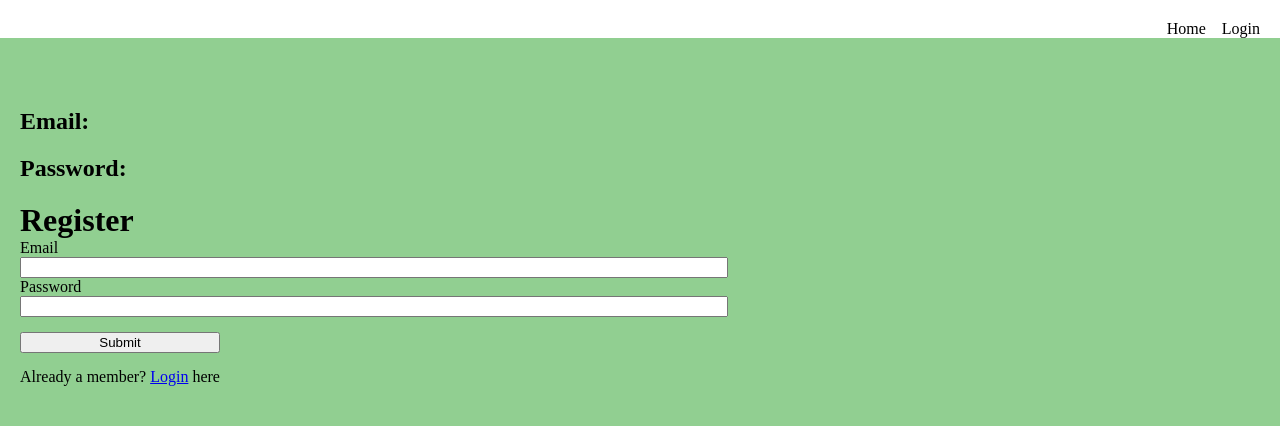
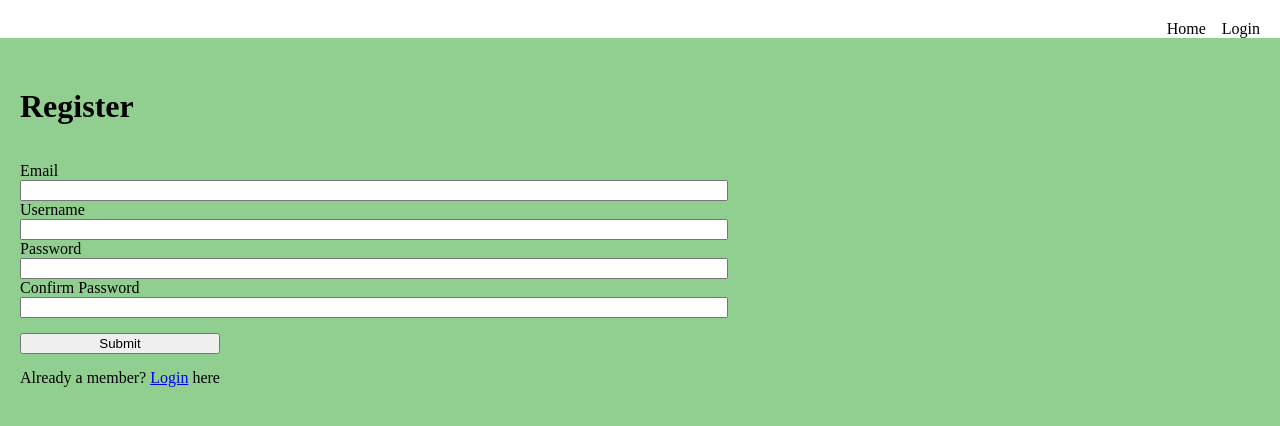
Before and after one commit to matthewcourtneydev/MERN-skeleton, a React (Create React App) app in the folder client/: page /register in a window 1280 px wide. Shown: the top 426 px of the page. Built offline with nearby package versions, Linux system fonts and the light colour scheme.

Commit message:
mdcdev_mern added in a few password checks and updated schema will need to add a check for all required fields on register form

```diff
--- a/client/src/components/login-form.jsx
+++ b/client/src/components/login-form.jsx
@@ -14,8 +14,6 @@ const LoginForm = () => {
       password: passwordVal.current.value,
     };
 
-    console.log(formData);
-
     fetch("http://localhost:3001/login", {
       method: "POST",
       headers: {
@@ -27,7 +25,10 @@ const LoginForm = () => {
         return response.json();
       })
       .then((data) => {
-        console.log(data);
+        if (formData.password !== data.user.password) {
+          setError("Incorrect Password");
+          return;
+        }
         if (data.error) {
           setError(data.error);
           return;
--- a/client/src/components/register-form.jsx
+++ b/client/src/components/register-form.jsx
@@ -4,13 +4,17 @@ import { useNavigate } from "react-router-dom";
 const RegisterForm = () => {
   const [error, setError] = useState();
   const emailVal = useRef();
+  const usernameVal = useRef();
   const passwordVal = useRef();
+  const confirmPasswordVal = useRef();
   const navigate = useNavigate();
 
   function getFormValues() {
     return {
       email: emailVal.current.value,
+      username: usernameVal.current.value,
       password: passwordVal.current.value,
+      confirmPassword: confirmPasswordVal.current.value
     };
   }
 
@@ -26,7 +30,6 @@ const RegisterForm = () => {
         return response.json();
       })
       .then((data) => {
-        console.log(data);
         if (data.error) {
           setError(data.error);
           return;
@@ -67,13 +70,18 @@ const RegisterForm = () => {
 
   function handleSubmit() {
     let values = getFormValues();
+
+    if (values.password !== values.confirmPassword) {
+      setError("Passwords must match!");
+      return
+    }
+
     const apiString = `http://localhost:3001/users/${values.email}`;
     fetch(apiString, { method: "GET" })
       .then((response) => {
         return response.json();
       })
       .then((data) => {
-        console.log(data);
         if (data.user) {
           setError("EMAIL ALREADY IN USE");
           return;
@@ -93,11 +101,15 @@ const RegisterForm = () => {
   return (
     <div id="register-form">
       <div className="form">
-        <div className="error-field">{error}</div>
+        <h3 className="error-field">{error}</h3>
         <label htmlFor="email">Email</label>
         <input type="email" name="email" ref={emailVal} />
+        <label htmlFor="username">Username</label>
+        <input type="username" name="username" ref={usernameVal} />
         <label htmlFor="password">Password</label>
         <input type="password" name="password" ref={passwordVal} />
+        <label htmlFor="confirmPassword">Confirm Password</label>
+        <input type="password" name="confirmPassword" ref={confirmPasswordVal} />
         <button className="submit-btn" onClick={handleSubmit}>
           Submit
         </button>
--- a/client/src/pages/homepage.jsx
+++ b/client/src/pages/homepage.jsx
@@ -9,6 +9,7 @@ const Homepage = () => {
         <div id="homepage" className="page">
             <div className="page-content">
                 <h1>Home Page</h1>
+                {(userState.email ? <h2>Username: {userState.username}</h2> : "")}
                 <h2>Email: {userState.email}</h2>
                 <h3>PassWord: {userState.password}</h3>
             </div>
--- a/client/src/pages/login-page.jsx
+++ b/client/src/pages/login-page.jsx
@@ -18,8 +18,6 @@ const LoginPage = () => {
     <div id="login-page" className="page">
       <div className="page-content">
         <h1>Login</h1>
-        <h2>Email: {userState.email}</h2>
-        <h3>Password: {userState.password}</h3>
         <LoginForm />
         <span>
           Not a member? <Link to={"/register"}>Register</Link> now
--- a/client/src/pages/register-page.jsx
+++ b/client/src/pages/register-page.jsx
@@ -16,8 +16,6 @@ const RegisterPage = () => {
   return (
     <div id="register-page" className="page">
       <div className="page-content">
-        <h2>Email: <span>{userState.email}</span></h2>
-        <h2>Password: <span>{userState.password}</span></h2>
         <h1>Register</h1>
         <RegisterForm />
         <span>
```
Also changed, not shown: 2 other files (tests, documents, lock files or other folders).
